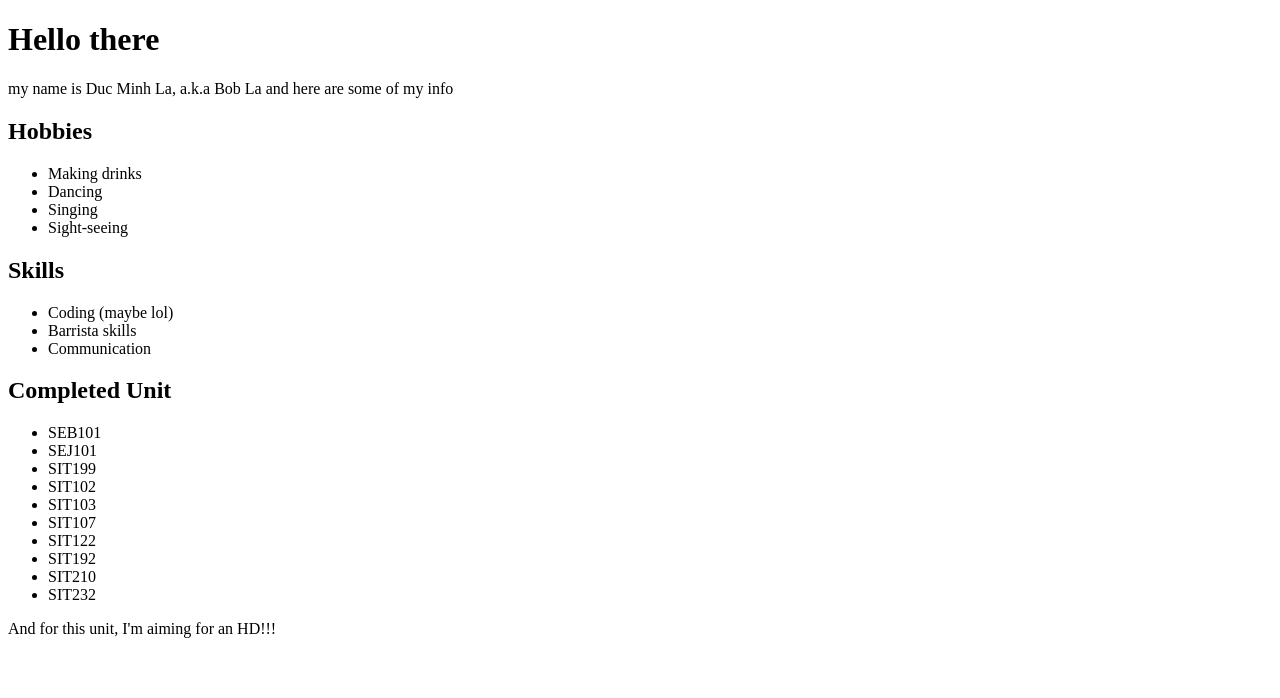
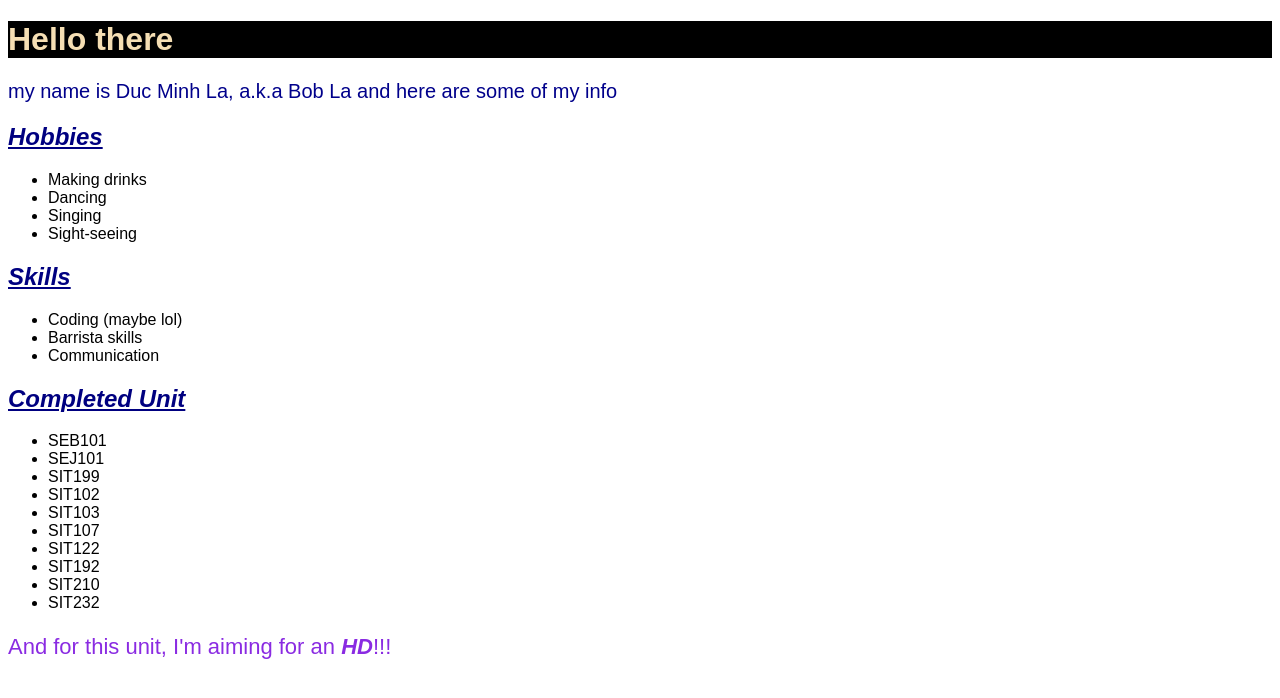
Before and after one commit to BobKat99/TrackMe, a plain HTML site: page about-me.html in a window 1280 px wide. Drawn offline with Linux system fonts and the light colour scheme.

Commit message:
LOOKS: Change the oulook of the web

```diff
--- a/about-me.html
+++ b/about-me.html
@@ -2,6 +2,7 @@
 
 <html>
     <head>
+        <link rel="stylesheet" href="style.css" />
         <meta charset="utf-8" />
         <meta name="description" content="A frontend dashboard for the TrackMe application" />
         <meta name="Bob La" content="ENTER YOUR NAME HERE" />
@@ -11,7 +12,7 @@
 
     <body>
         <h1>Hello there</h1>
-        <p>my name is Duc Minh La, a.k.a Bob La and here are some of my info</p>
+        <p id="intro">my name is Duc Minh La, a.k.a Bob La and here are some of my info</p>
         <h2>Hobbies</h2>
         <ul>
             <li>Making drinks</li>
@@ -38,6 +39,6 @@
             <li>SIT210</li>
             <li>SIT232</li>
         </ul>
-        <p>And for this unit, I'm aiming for an HD!!!</p>
+        <p id ="finish">And for this unit, I'm aiming for an <strong><em>HD</em></strong>!!!</p>
     </body>
 </html>
--- /dev/null
+++ b/style.css
@@ -0,0 +1,23 @@
+h1{
+    color: wheat;
+    background-color:black;
+    font-weight: bold;
+}
+h2{
+    color: navy;
+    font-style: italic;
+    text-decoration: underline;
+}
+body{
+    font-size: 16px;
+    font-family: Arial;
+    color: black;
+}
+#intro{
+    color: darkblue;
+    font-size: 20px;
+}
+#finish{
+    color: blueviolet;
+    font-size: 22px;
+}
```
